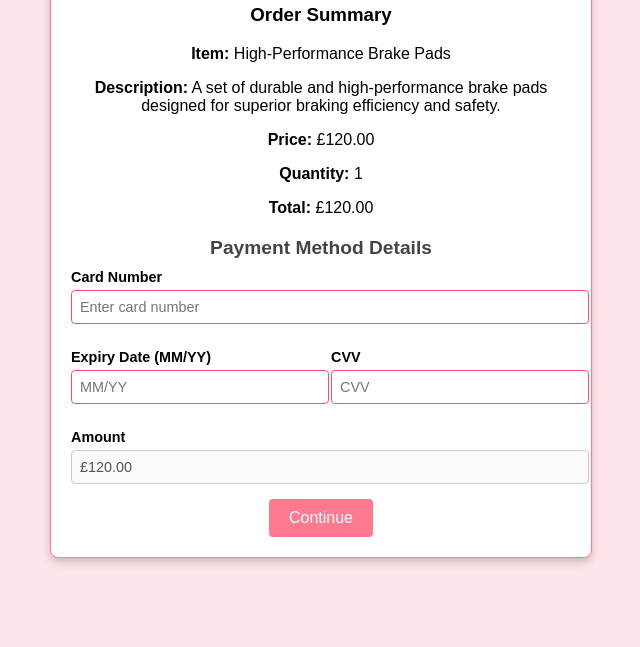
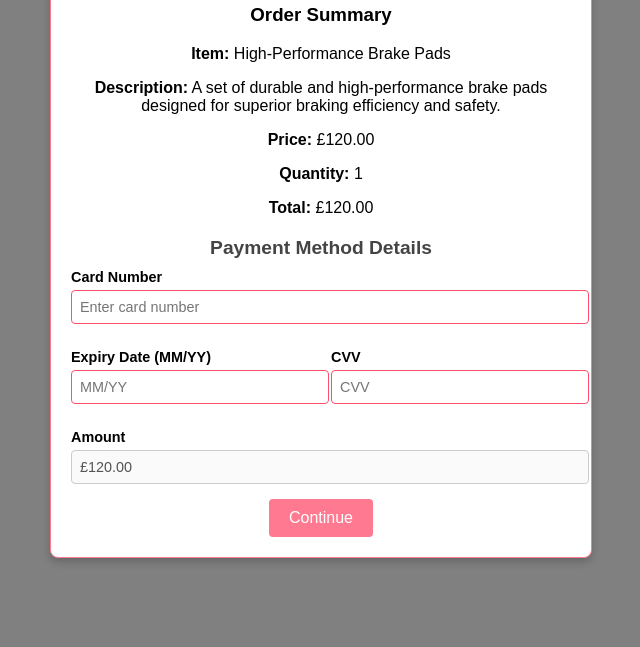
Before and after one commit to sheharyar777/devops-payment-page, a plain HTML site: page index.html in a window 1280 px wide. Shown: the part 153-800 px from the top of the page, without its empty margins (319-959 px from the left). Drawn offline with Linux system fonts and the light colour scheme.

Commit message:
Update style.css

```diff
--- a/style.css
+++ b/style.css
@@ -1,7 +1,7 @@
 /*  General Styles */
 body {
     font-family: Arial, sans-serif;
-    background-color: #ffe5e9; /* Light pink background */
+    background-color: #808080; /* Light pink background */
     margin: 0;
     padding: 0;
     display: flex;
```
